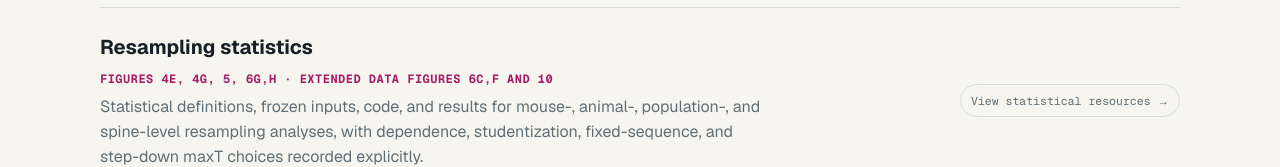
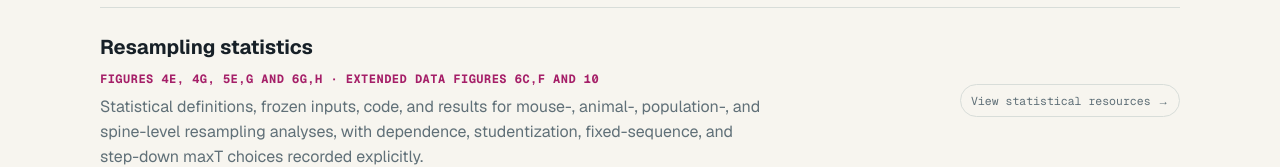
Before and after one commit to HaruoKasai/SynC-paper-resubmission, a Next.js app: page / in a window 1280 px wide. Shown: the part 1598-1765 px from the top of the page. Built offline with nearby package versions, Linux system fonts and the light colour scheme.

Commit message:
Correct figure panels in homepage summary

```diff
--- a/app/page.tsx
+++ b/app/page.tsx
@@ -35,7 +35,7 @@ const codeItems = [
 
 const resamplingItem = {
   title: "Resampling statistics",
-  figure: "Figures 4e, 4g, 5, 6g,h · Extended Data Figures 6c,f and 10",
+  figure: "Figures 4e, 4g, 5e,g and 6g,h · Extended Data Figures 6c,f and 10",
   description:
     "Statistical definitions, frozen inputs, code, and results for mouse-, animal-, population-, and spine-level resampling analyses, with dependence, studentization, fixed-sequence, and step-down maxT choices recorded explicitly.",
   status: "View statistical resources →",
```
